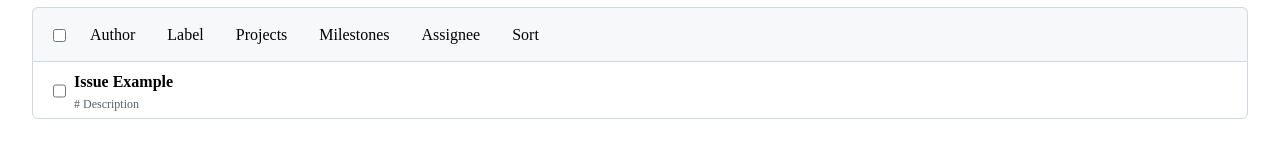
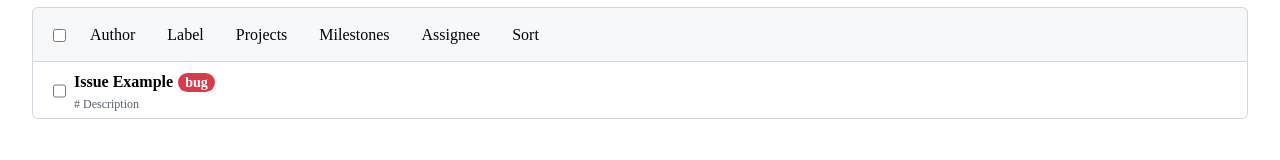
Before and after one commit to mulddang2/Github-Issues, a React (Vite) app: page / in a window 1280 px wide. Shown: the part 212-372 px from the top of the page. Built offline with nearby package versions, Linux system fonts and the light colour scheme.

Commit message:
Feat: add Badge component

```diff
--- a/src/ListContainer.jsx
+++ b/src/ListContainer.jsx
@@ -32,7 +32,10 @@ export default function ListContainer() {
         </div>
       </ListItemLayout>
       <div className={styles.container}>
-        <ListItem />
+        <ListItem badges={[{
+          color: 'red',
+          title: 'bug',
+        }]}/>
       </div>
     </div>
   );
--- /dev/null
+++ b/src/components/Badge.jsx
@@ -0,0 +1,6 @@
+import styles from './Badge.module.css';
+import cx from 'clsx'
+
+export default function Badge({ title, color }) {
+  return <span className={cx(styles.badge, styles[color])}>{title}</span>;
+}
--- /dev/null
+++ b/src/components/Badge.module.css
@@ -0,0 +1,17 @@
+.badge {
+  font-size: 14px;
+  line-height: 21px;
+  border-radius: 2em;
+  padding: 2px 7px;
+  margin: 0 5px;
+}
+
+.red {
+  background-color: rgb(215, 58, 74);
+  color: #fff;
+}
+
+.blue {
+  background-color: #0969da;
+  color: #fff;
+}
--- a/src/components/ListItem.jsx
+++ b/src/components/ListItem.jsx
@@ -1,13 +1,23 @@
 /* eslint-disable react/prop-types */
+import Badge from './Badge';
 import styles from './ListItem.module.css';
 import ListItemLayout from './ListItemLayout';
 
-export default function ListItem({ checked, onChangeCheckBox, onClickTitle }) {
+export default function ListItem({
+  checked,
+  onChangeCheckBox,
+  onClickTitle,
+  badges,
+}) {
   return (
     <ListItemLayout>
       <div>
         <div role="button" onClick={onClickTitle} className={styles.title}>
           Issue Example
+          {badges &&
+            badges.map((badgeProps, idx) => (
+              <Badge key={idx} {...badgeProps} />
+            ))}
         </div>
         <div className={styles.description}># Description</div>
       </div>
```
